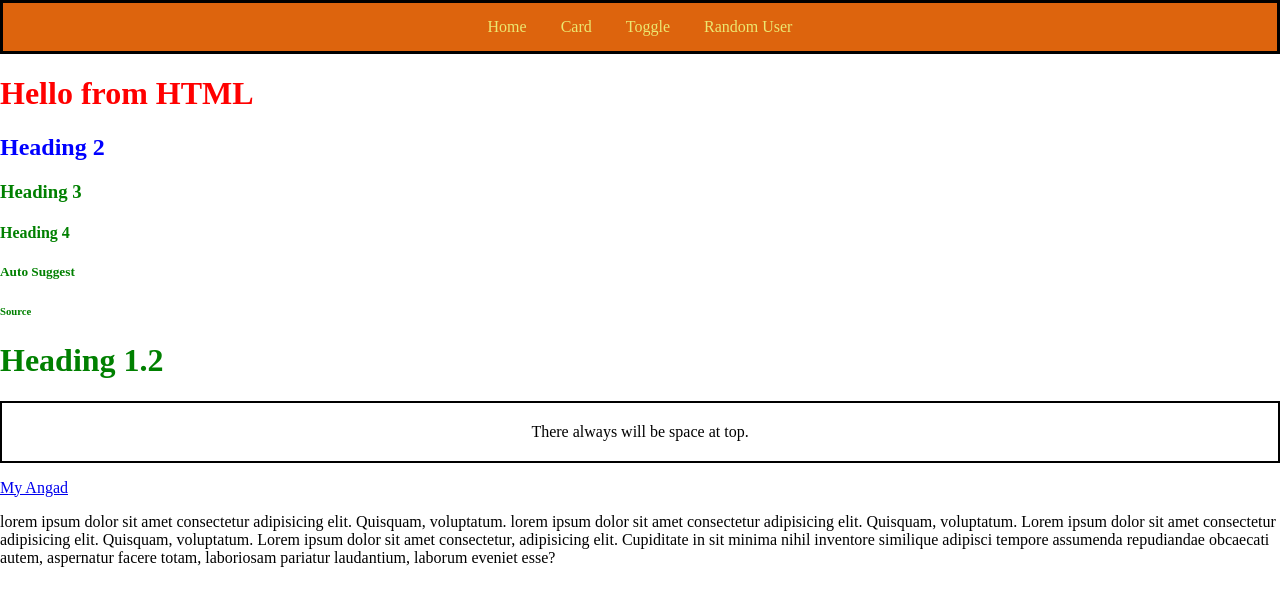
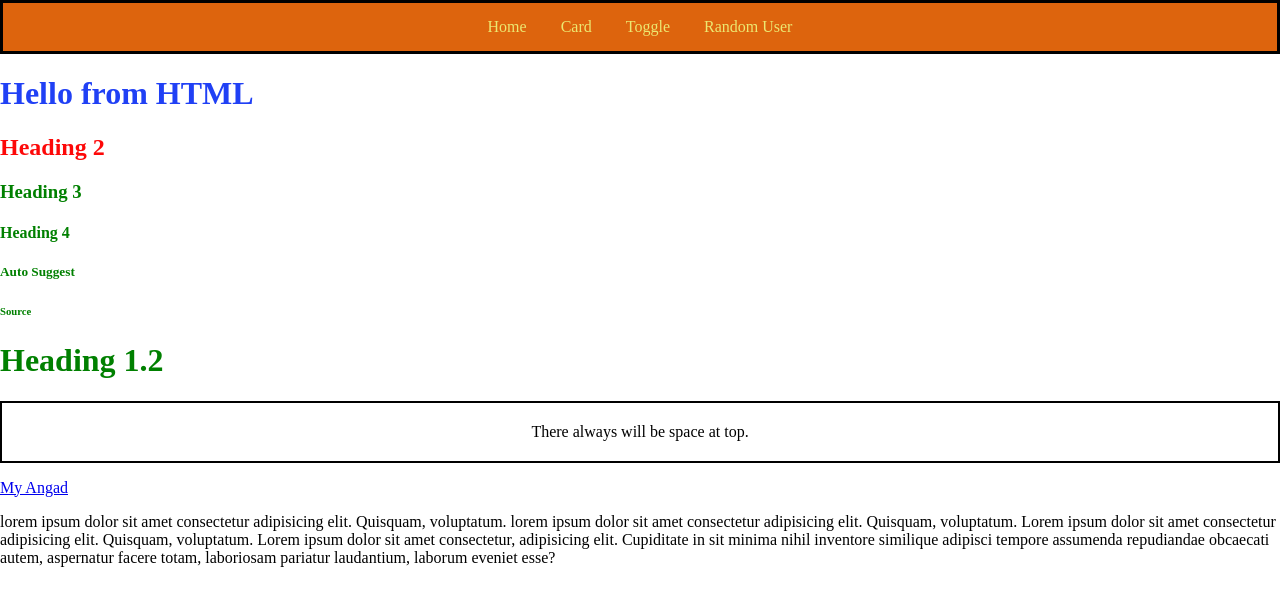
Before and after one commit to Himavarsha712/autosuggest, a website: page frontend/index.html in a window 1280 px wide. Drawn offline with Linux system fonts and the light colour scheme.

```diff
--- a/frontend/css/index.css
+++ b/frontend/css/index.css
@@ -1,9 +1,9 @@
 h1{
-    color: red;
+    color: rgb(32, 64, 245);
 
 }
 h2{
-    color: blue;
+    color: rgb(253, 8, 8);
 }
 
 .heading{
```
